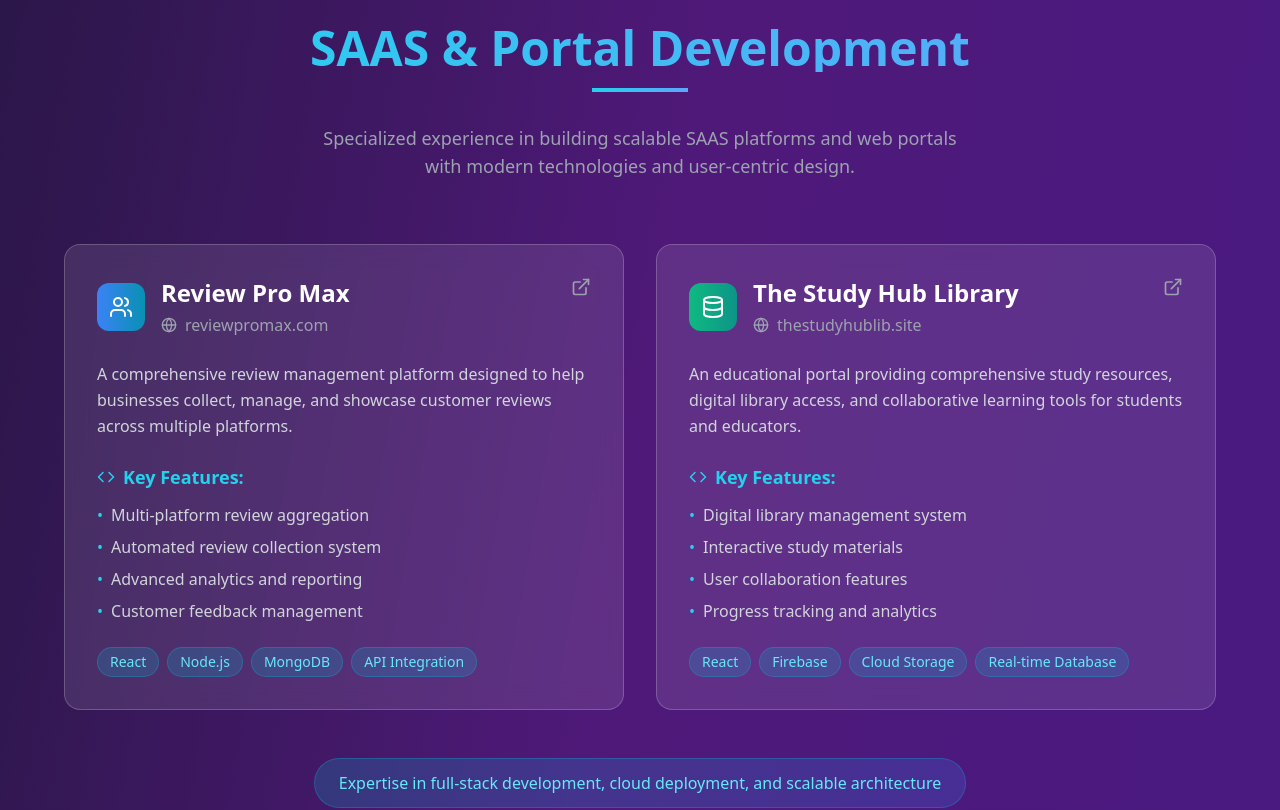
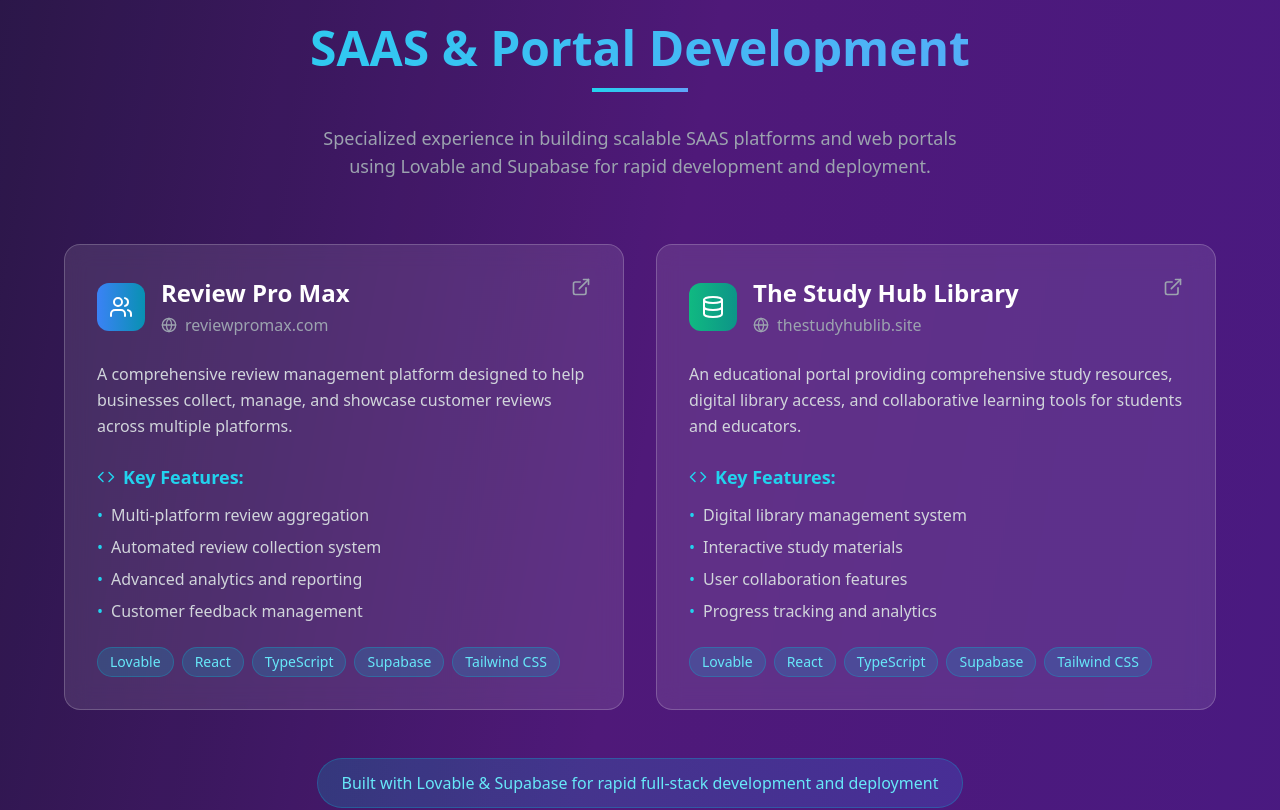
Before and after one commit to Destroyerg0d/cool-resume-website-vibes, a React (Vite) app: page / in a window 1280 px wide. Shown: the part 3220-4030 px from the top of the page. Built offline with nearby package versions, Linux system fonts and the light colour scheme.

Commit message:
Refactor: Use Lovable and Supabase conventions
Update code to align with Lovable and Supabase language and conventions.

```diff
--- a/src/components/SaasPortals.tsx
+++ b/src/components/SaasPortals.tsx
@@ -14,7 +14,7 @@ const SaasPortals = () => {
         "Advanced analytics and reporting",
         "Customer feedback management"
       ],
-      tech: ["React", "Node.js", "MongoDB", "API Integration"],
+      tech: ["Lovable", "React", "TypeScript", "Supabase", "Tailwind CSS"],
       icon: <Users className="w-6 h-6" />,
       gradient: "from-blue-500 to-cyan-600"
     },
@@ -28,7 +28,7 @@ const SaasPortals = () => {
         "User collaboration features",
         "Progress tracking and analytics"
       ],
-      tech: ["React", "Firebase", "Cloud Storage", "Real-time Database"],
+      tech: ["Lovable", "React", "TypeScript", "Supabase", "Tailwind CSS"],
       icon: <Database className="w-6 h-6" />,
       gradient: "from-emerald-500 to-teal-600"
     }
@@ -43,7 +43,7 @@ const SaasPortals = () => {
           </h2>
           <div className="w-24 h-1 bg-gradient-to-r from-cyan-400 to-blue-400 mx-auto mb-8"></div>
           <p className="text-gray-400 text-lg max-w-2xl mx-auto">
-            Specialized experience in building scalable SAAS platforms and web portals with modern technologies and user-centric design.
+            Specialized experience in building scalable SAAS platforms and web portals using Lovable and Supabase for rapid development and deployment.
           </p>
         </div>
 
@@ -114,7 +114,7 @@ const SaasPortals = () => {
         <div className="text-center mt-12">
           <div className="inline-flex items-center px-6 py-3 bg-gradient-to-r from-cyan-500/20 to-blue-500/20 rounded-full border border-cyan-500/30">
             <span className="text-cyan-300 font-medium">
-              Expertise in full-stack development, cloud deployment, and scalable architecture
+              Built with Lovable & Supabase for rapid full-stack development and deployment
             </span>
           </div>
         </div>
```
